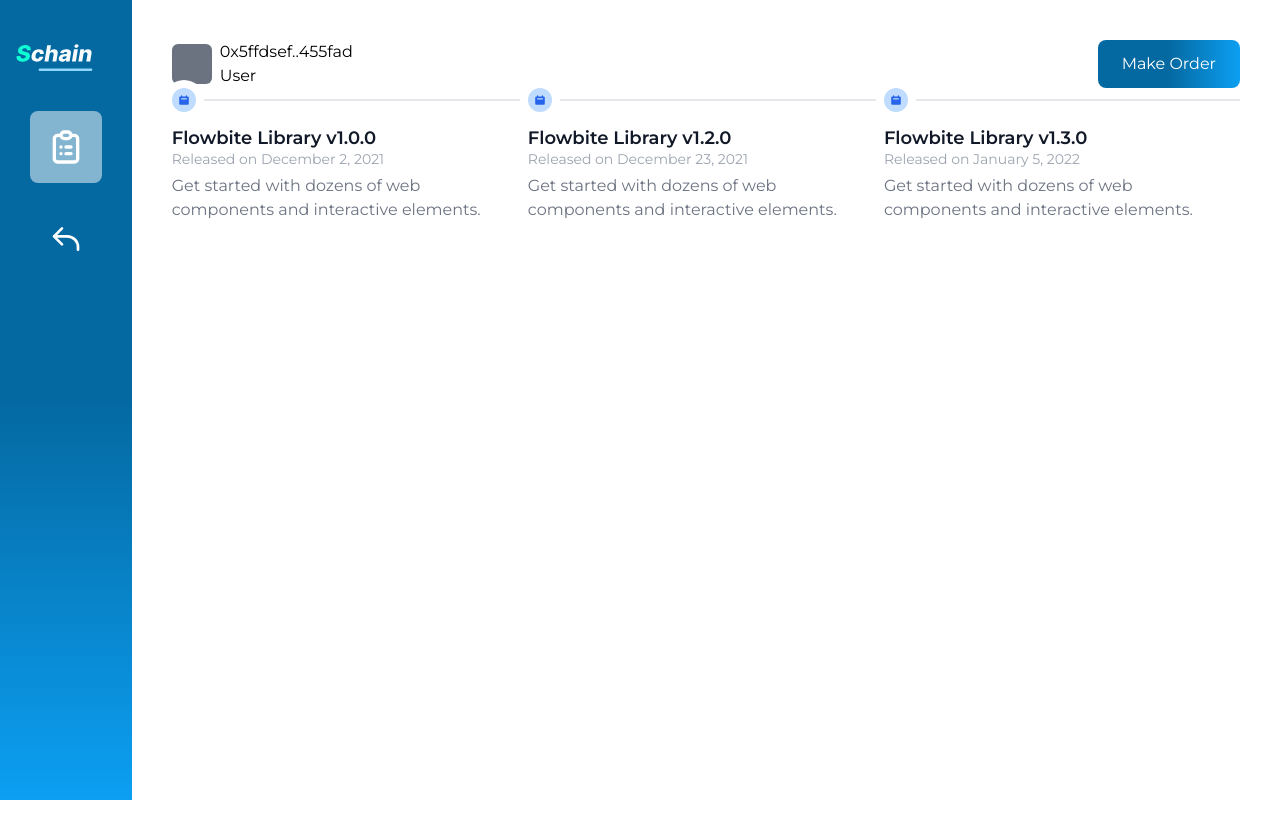
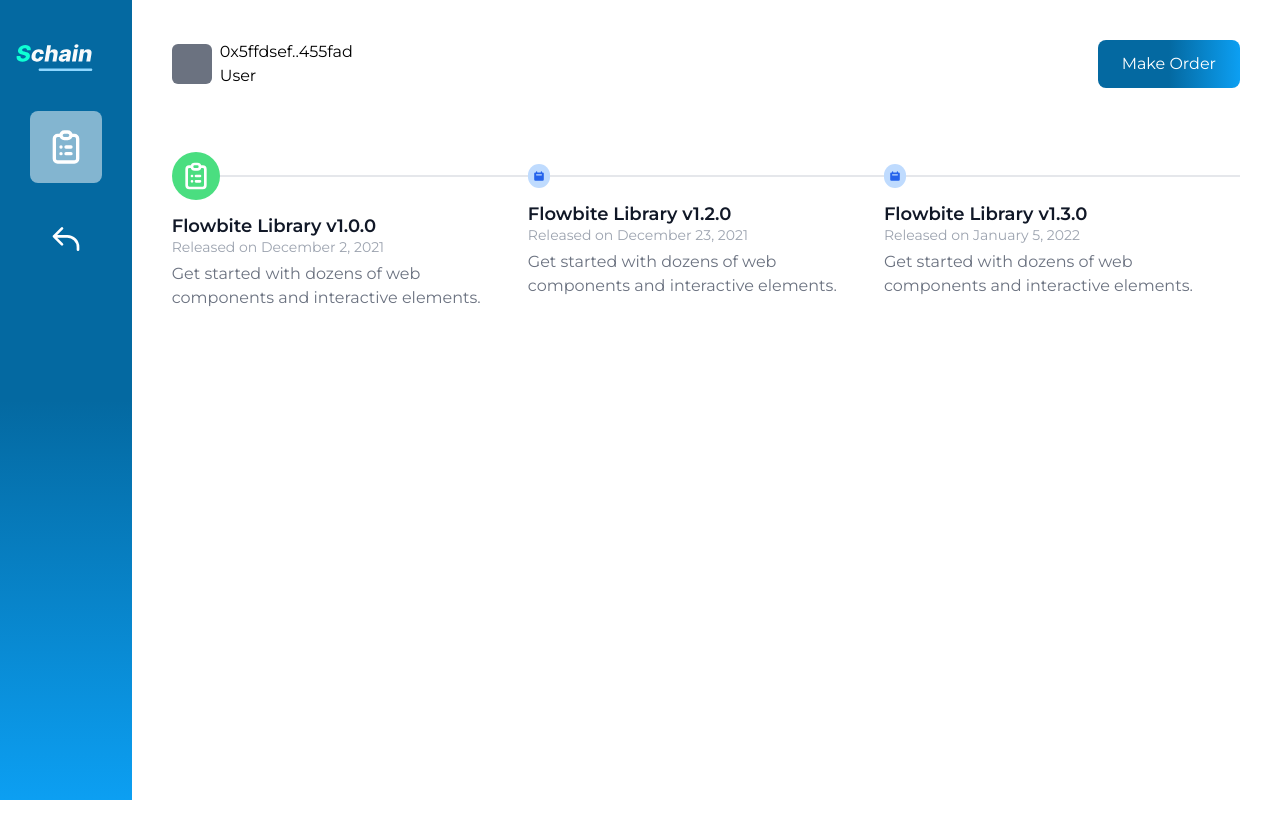
Before and after one commit to mendsalbert/schain, a Next.js app: page /admin in a window 1280 px wide. Built offline with nearby package versions, Linux system fonts and the light colour scheme.

Commit message:
schain ui

```diff
--- a/pages/admin.tsx
+++ b/pages/admin.tsx
@@ -30,23 +30,12 @@ const Admin = (props: Props) => {
             </button>
           </div>
 
-          <div>
+          <div className="mt-16">
             <ol className="items-center sm:flex">
               <li className="relative mb-6 sm:mb-0">
                 <div className="flex items-center">
-                  <div className="flex z-10 justify-center items-center w-6 h-6 bg-blue-200 rounded-full ring-0 ring-white dark:bg-blue-900 sm:ring-8 dark:ring-gray-900 shrink-0">
-                    <svg
-                      className="w-3 h-3 text-blue-600 dark:text-blue-300"
-                      fill="currentColor"
-                      viewBox="0 0 20 20"
-                      xmlns="http://www.w3.org/2000/svg"
-                    >
-                      <path
-                        fill-rule="evenodd"
-                        d="M6 2a1 1 0 00-1 1v1H4a2 2 0 00-2 2v10a2 2 0 002 2h12a2 2 0 002-2V6a2 2 0 00-2-2h-1V3a1 1 0 10-2 0v1H7V3a1 1 0 00-1-1zm0 5a1 1 0 000 2h8a1 1 0 100-2H6z"
-                        clip-rule="evenodd"
-                      ></path>
-                    </svg>
+                  <div className="flex z-10 justify-center items-center w-max h-max p-2 bg-green-400 rounded-full ring-0 ring-white ">
+                    <ClipboardListIcon className="h-8 text-white" />
                   </div>
                   <div className="hidden sm:flex w-full bg-gray-200 h-0.5 dark:bg-gray-700"></div>
                 </div>
@@ -65,7 +54,7 @@ const Admin = (props: Props) => {
               </li>
               <li className="relative mb-6 sm:mb-0">
                 <div className="flex items-center">
-                  <div className="flex z-10 justify-center items-center w-6 h-6 bg-blue-200 rounded-full ring-0 ring-white dark:bg-blue-900 sm:ring-8 dark:ring-gray-900 shrink-0">
+                  <div className="flex z-10 justify-center items-center w-6 h-6 bg-blue-200 rounded-full ring-0 ring-white ">
                     <svg
                       className="w-3 h-3 text-blue-600 dark:text-blue-300"
                       fill="currentColor"
@@ -96,7 +85,7 @@ const Admin = (props: Props) => {
               </li>
               <li className="relative mb-6 sm:mb-0">
                 <div className="flex items-center">
-                  <div className="flex z-10 justify-center items-center w-6 h-6 bg-blue-200 rounded-full ring-0 ring-white dark:bg-blue-900 sm:ring-8 dark:ring-gray-900 shrink-0">
+                  <div className="flex z-10 justify-center items-center w-6 h-6 bg-blue-200 rounded-full ring-0 ring-white ">
                     <svg
                       className="w-3 h-3 text-blue-600 dark:text-blue-300"
                       fill="currentColor"
```
